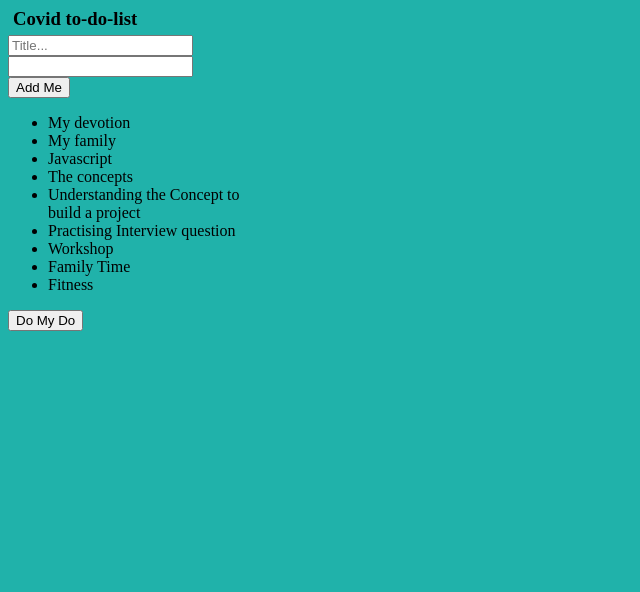
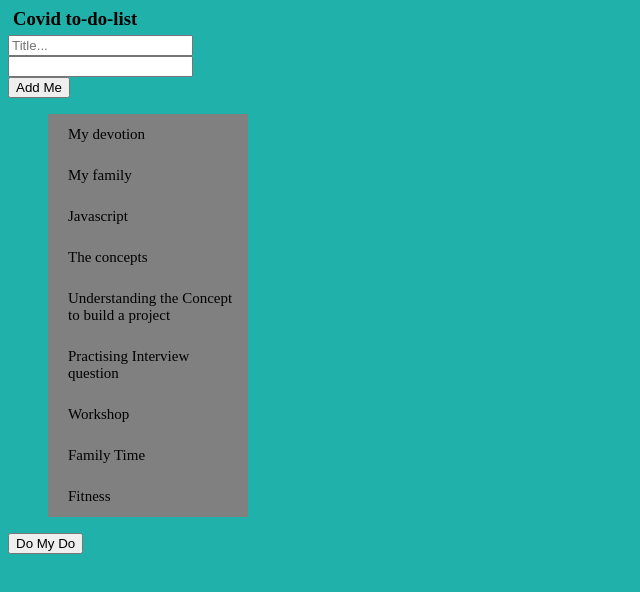
Before and after one commit to Victor-28/to-do-list, a plain HTML site: page index.html in a window 1280 px wide. Shown: the whole page, without its empty margins (0-640 px from the left). Drawn offline with Linux system fonts and the light colour scheme.

Commit message:
more spicing

```diff
--- a/index.css
+++ b/index.css
@@ -13,3 +13,12 @@ ul{
     margin: 20;
     padding: 20;
 }
+
+ul li{
+    position: relative;
+    padding: 12px 8px 12px 20px;
+    list-style-type: none;
+    background: grey;
+    font-size: 15px;
+    transition: 0.2s;
+}
```
